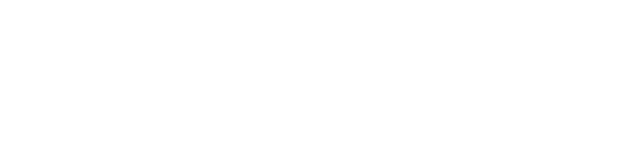
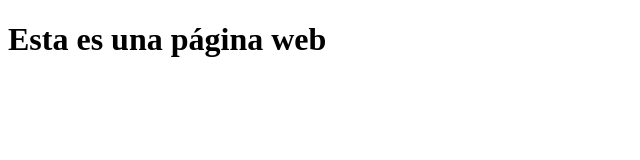
Before and after one commit to susy1103/practicaGit, a plain HTML site: page index.html in a window 1280 px wide. Shown: the whole page, without its empty margins (0-640 px from the left). Drawn offline with Linux system fonts and the light colour scheme.

Commit message:
modificacion del index

```diff
--- a/index.html
+++ b/index.html
@@ -8,5 +8,7 @@
 </head>
 <body>
 
+    <h1>Esta es una página web</h1>
+
 </body>
 </html>
```
